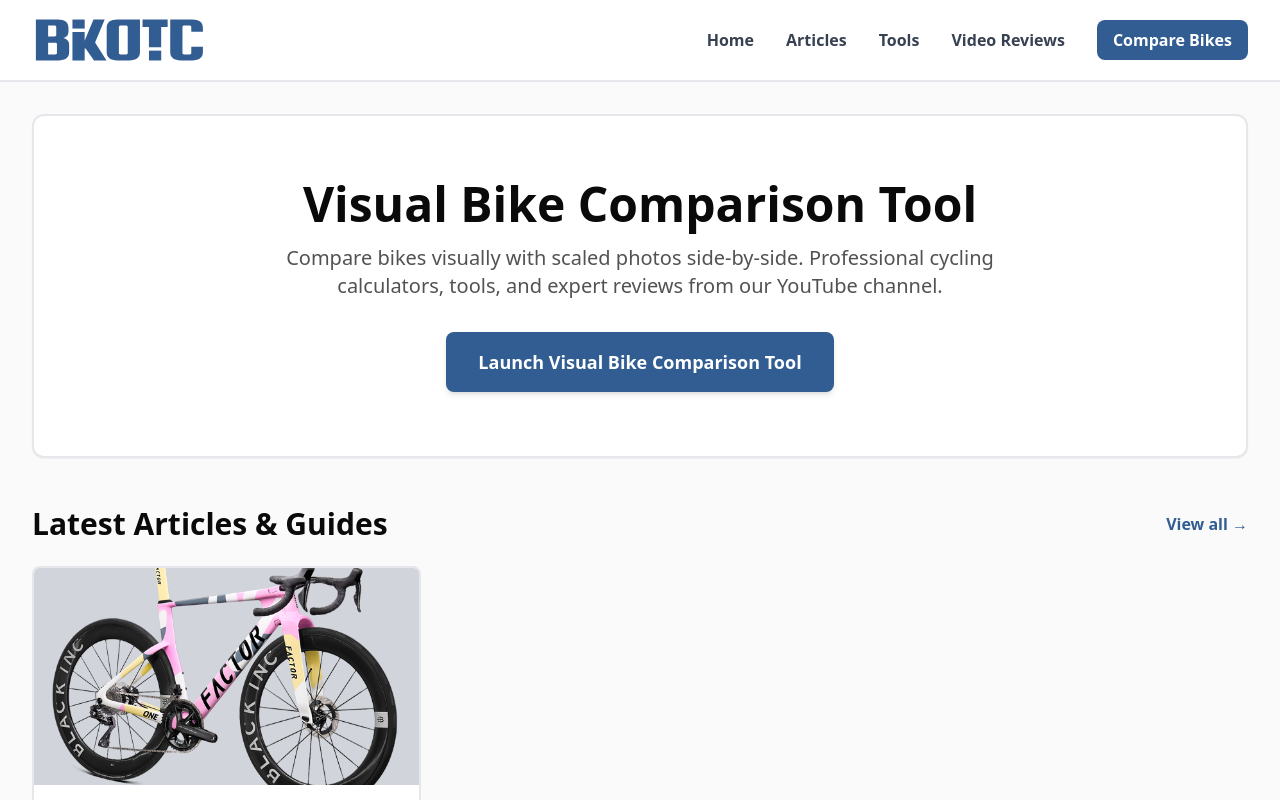
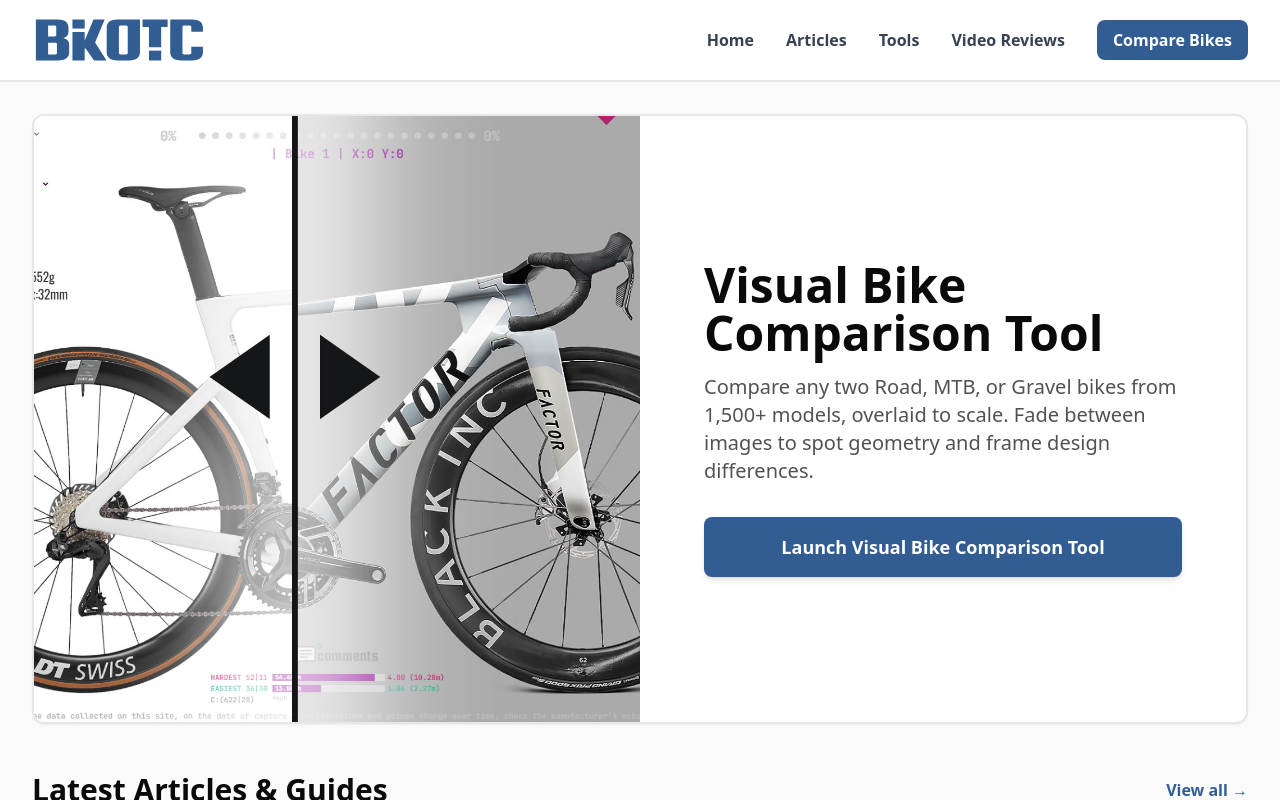
Before and after one commit to maccavamzoo/bikotic-genesis, a Next.js app: page / in a window 1280 px wide. Shown: the top 800 px of the page. Built offline with nearby package versions, Linux system fonts and the light colour scheme.

Commit message:
Update page.tsx

```diff
--- a/app/page.tsx
+++ b/app/page.tsx
@@ -9,16 +9,30 @@
       <div className="max-w-7xl mx-auto">
 
         {/* Hero Section - Comparison Tool */}
-        <section className="bg-white border-2 border-gray-200 p-8 md:p-12 lg:p-16 rounded-xl mb-12 text-center shadow-sm">
+        <section className="bg-white border-2 border-gray-200 rounded-xl mb-12 shadow-sm overflow-hidden">
+          <div className="grid md:grid-cols-2 gap-0">
+            {/* Left - Image */}
+            <div className="relative aspect-video md:aspect-square">
+              <img
+                src="/images/bikotic-visual-bike-comparison.jpg"
+                alt="Visual bike comparison showing Canyon and Factor bikes side by side"
+                className="w-full h-full object-cover"
+              />
+            </div>
+
+            {/* Right - Content */}
+            <div className="p-8 md:p-12 lg:p-16 flex flex-col justify-center">
               <h1 className="text-3xl md:text-4xl lg:text-5xl mb-4 text-[#0a0a0a] font-bold">
                 Visual Bike Comparison Tool
               </h1>
-          <p className="text-lg md:text-xl mb-6 md:mb-8 text-[#525252] max-w-3xl mx-auto">
-            Compare bikes visually with scaled photos side-by-side. Professional cycling calculators, tools, and expert reviews from our YouTube channel.
+              <p className="text-lg md:text-xl mb-6 md:mb-8 text-[#525252]">
+                Compare any two Road, MTB, or Gravel bikes from 1,500+ models, overlaid to scale. Fade between images to spot geometry and frame design differences.
               </p>
               <button className="bg-bikotic-blue text-white border-none px-8 py-4 text-lg font-bold rounded-lg cursor-pointer hover:bg-bikotic-blue-dark transition-colors shadow-md">
                 Launch Visual Bike Comparison Tool
               </button>
+            </div>
+          </div>
         </section>
 
         {/* Latest Articles Section */}
```
Lines whose indentation alone changed are shown as unchanged.
